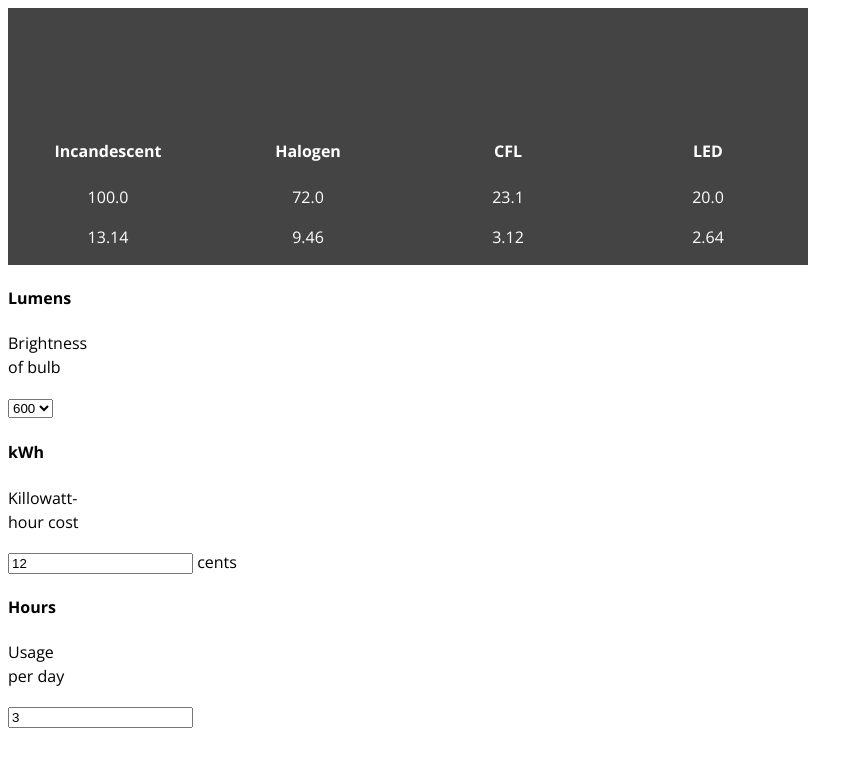
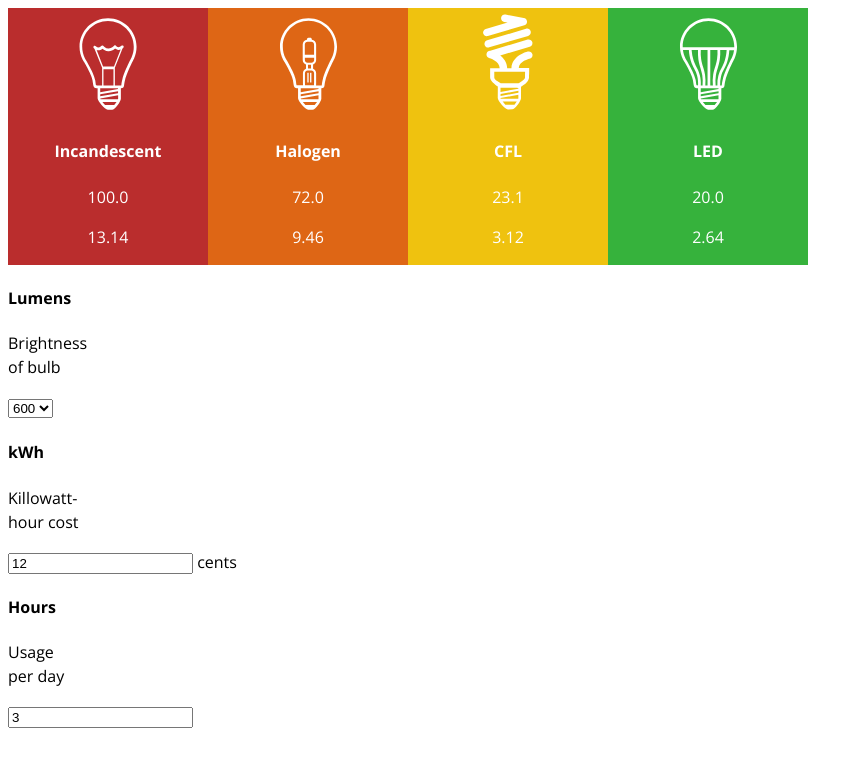
Before and after one commit to mehrdadrafiee/AngularJS-calculation-tool, a plain HTML site: page index.html in a window 1280 px wide. Shown: the whole page, without its empty margins (0-863 px from the left). Drawn offline with nearby package versions, Linux system fonts and the light colour scheme.

Commit message:
loaded images for each bulb

```diff
--- a/assets/calculator.css
+++ b/assets/calculator.css
@@ -24,3 +24,23 @@
   display: block;
   clear: both;
 }
+
+#myCalculator main section.inc {
+  background-color: #ba2d2d;
+  background-image: url(images/bulb_inc.svg);
+}
+
+#myCalculator main section.hal {
+  background-color: #de6615;
+  background-image: url(images/bulb_hal.svg);
+}
+
+#myCalculator main section.cfl {
+  background-color: #efc20f;
+  background-image: url(images/bulb_cfl.svg);
+}
+
+#myCalculator main section.led {
+  background-color: #36b23c;
+  background-image: url(images/bulb_led.svg);
+}
--- a/index.html
+++ b/index.html
@@ -10,7 +10,7 @@
 
 		<div id="myCalculator">
 		  <main>
-		  	<section>
+		  	<section class="inc">
 		  		<div>
 		  			<h4>Incandescent</h4>
 						<p>100.0</p>
@@ -18,7 +18,7 @@
 		  		</div>
 		  	</section>
 
-		  	<section>
+		  	<section class="hal">
 					<div>
 		  			<h4>Halogen</h4>
 						<p>72.0</p>
@@ -26,7 +26,7 @@
 		  		</div>
 		  	</section>
 
-		  	<section>
+		  	<section class="cfl">
 					<div>
 		  			<h4>CFL</h4>
 						<p>23.1</p>
@@ -34,7 +34,7 @@
 		  		</div>
 		  	</section>
 
-		  	<section>
+		  	<section class="led">
 					<div>
 		  			<h4>LED</h4>
 						<p>20.0</p>
```
